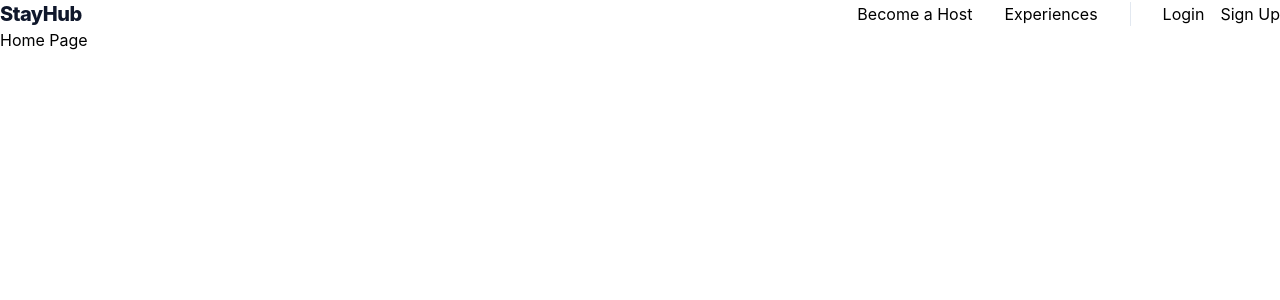
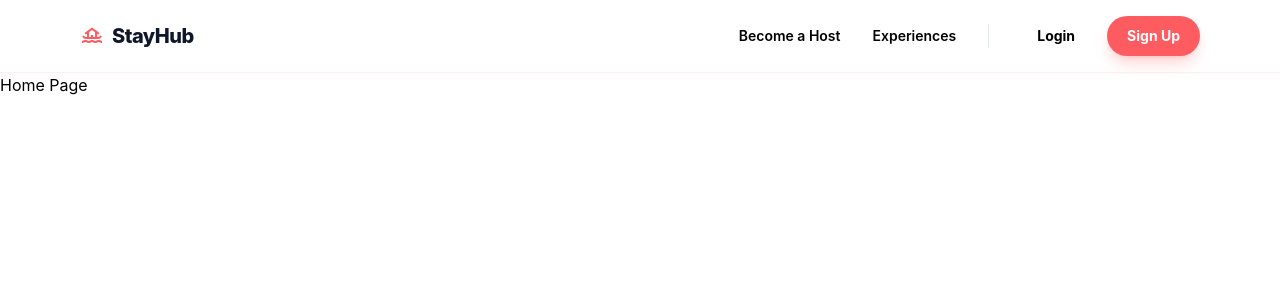
Before and after one commit to ichsanlearns/property-renting, a React (Vite) app in the folder web/: page / in a window 1280 px wide. Shown: the top 300 px of the page. Built offline with nearby package versions, Linux system fonts and the light colour scheme.

Commit message:
style(navbar): improve navbar layout and styling

```diff
--- a/web/src/components/ui/NavBar.tsx
+++ b/web/src/components/ui/NavBar.tsx
@@ -2,30 +2,48 @@ import { Link } from "react-router";
 
 function NavBar() {
   return (
-    <header className="">
+    <header className="sticky top-0 z-50 bg-white/80 dark:bg-background-dark/80 backdrop-blur-md border-b border-primary/10 px-4 md:px-20 py-4">
       <div className="max-w-7xl mx-auto flex items-center justify-between">
-        <Link to="/">
+        <Link to="/" className="flex items-center gap-2 text-primary">
+          <span className="material-symbols-outlined text-3xl font-bold">
+            houseboat
+          </span>
           <h2 className="text-slate-900 dark:text-slate-100 text-xl font-extrabold tracking-tight">
             StayHub
           </h2>
         </Link>
         <div className="hidden md:flex items-center gap-8">
-          <Link to="/host" className="">
+          <Link
+            to="/host"
+            className="text-sm font-semibold hover:text-primary transition-colors"
+          >
             Become a Host
           </Link>
-          <Link to="/experiences" className="">
+          <Link
+            to="/experiences"
+            className="text-sm font-semibold hover:text-primary transition-colors"
+          >
             Experiences
           </Link>
           <div className="h-6 w-px bg-slate-200 dark:bg-slate-700"></div>
           <div className="flex items-center gap-4">
-            <Link to="/login" className="">
+            <Link
+              to="/login"
+              className="text-sm font-bold px-4 py-2 rounded-lg hover:bg-slate-100 dark:hover:bg-slate-800 transition-colors"
+            >
               Login
             </Link>
-            <Link to="/signup" className="">
+            <Link
+              to="/signup"
+              className="bg-primary text-white text-sm font-bold px-5 py-2.5 rounded-xl shadow-lg shadow-primary/25 hover:scale-105 transition-transform"
+            >
               Sign Up
             </Link>
           </div>
         </div>
+        <button className="md:hidden p-2 text-slate-600 dark:text-slate-300">
+          <span className="material-symbols-outlined">menu</span>
+        </button>
       </div>
     </header>
   );
```
